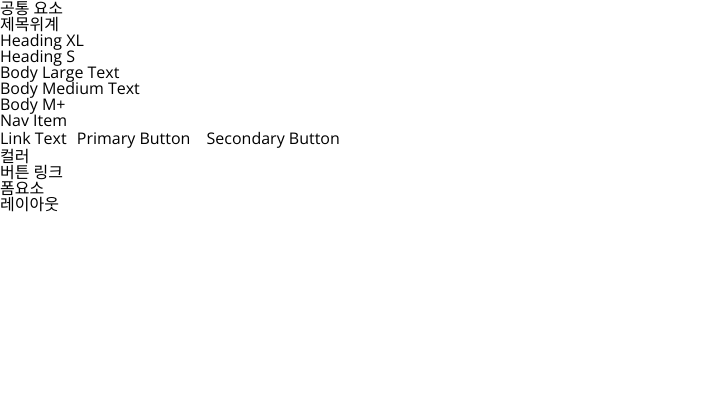
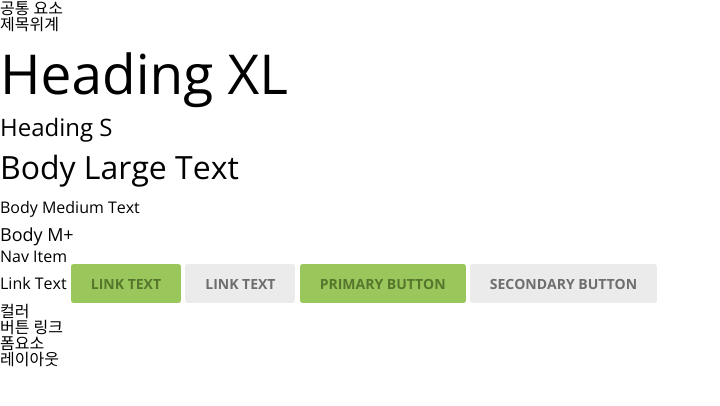
Before and after one commit to KimShueBang/acme_202604, a plain HTML site: page common.html in a window 1280 px wide. Shown: the whole page, without its empty margins (0-720 px from the left). Drawn offline with nearby package versions, Linux system fonts and the light colour scheme.

Commit message:
링크버튼 스타일

```diff
--- a/common.html
+++ b/common.html
@@ -36,6 +36,8 @@
 
   <!-- Link -->
   <a href="#" class="text-link">Link Text</a>
+  <a href="#" class="btn btn-primary">Link Text</a>
+  <a href="#" class="btn btn-secondary">Link Text</a>
 
   <!-- Button -->
   <button class="btn btn-primary">Primary Button</button>
--- a/css/common.css
+++ b/css/common.css
@@ -2,13 +2,10 @@
 @import url('normalize.css');
 @import url('reset.css');
 
-body {
-  font-family: 'Open Sans', sans-serif;
-}
-
 :root {
   /* Layout */
-  --base-unit:27px;
+  --base-unit: 27px;
+  --base-font: 16px;
 
   /* Color styles */
   --black: rgba(44, 44, 44, 1);
@@ -25,13 +22,60 @@ body {
   --c-t-a: rgba(41, 44, 46, 1);
 
   /* Text-size styles */
-  --heading--x-l: 55px;
-  --body--l: 32px;
-  --heading--s: 24px;
-  --body--m: 16px;
-  --nav--item: 14px;
-  --body--m: 18px;
-  --link: 16px;
-  --button---secondary: 14px;
-  --button---primary: 14px;
+  --heading--x-l: calc(var(--base-font) * 3.4375);
+  --body--l: calc(var(--base-font) * 2);
+  --heading--s: calc(var(--base-font) * 1.5);
+  --body--m: var(--base-font);
+  --nav--item: calc(var(--base-font) * 0.875);
+  --body--m-plus: calc(var(--base-font) * 1.125);
+  --link: var(--base-font);
+  --button---secondary: calc(var(--base-font) * 0.875);
+  --button---primary: calc(var(--base-font) * 0.875);
 }
+
+body {
+  font-family: 'Open Sans', sans-serif;
+}
+
+/* font 위계 */
+.text-heading-xl{
+  font-size: var(--heading--x-l);
+  line-height: calc(3 * var(--base-unit));
+}
+
+.text-heading-s{
+  font-size: var(--heading--s);
+  line-height: var(--base-unit);
+}
+.text-body-l{
+  font-size: var(--body--l);
+  line-height: calc(2 * var(--base-unit));
+}
+.text-body-m{
+  font-size: var(--body--m);
+  line-height: var(--base-unit);
+}
+.text-body-m-plus{
+  font-size: var(--body--m-plus);
+  line-height: var(--base-unit);
+}
+
+/* link btn */
+.btn{
+  height: 39px;
+  background: var(--super--light--gray);
+  border-radius: 3px;
+  padding: 0 20px;
+  display: inline-flex;
+  color: var(--medium--gray);
+  font-size: calc(var(--base-font) * 0.875);
+  font-weight: bold;
+  align-items: center;
+  gap: 5px;
+  text-transform: uppercase;
+}
+
+.btn-primary{
+  background: var(--primary);
+  color: var(--secondary);
+}
```
